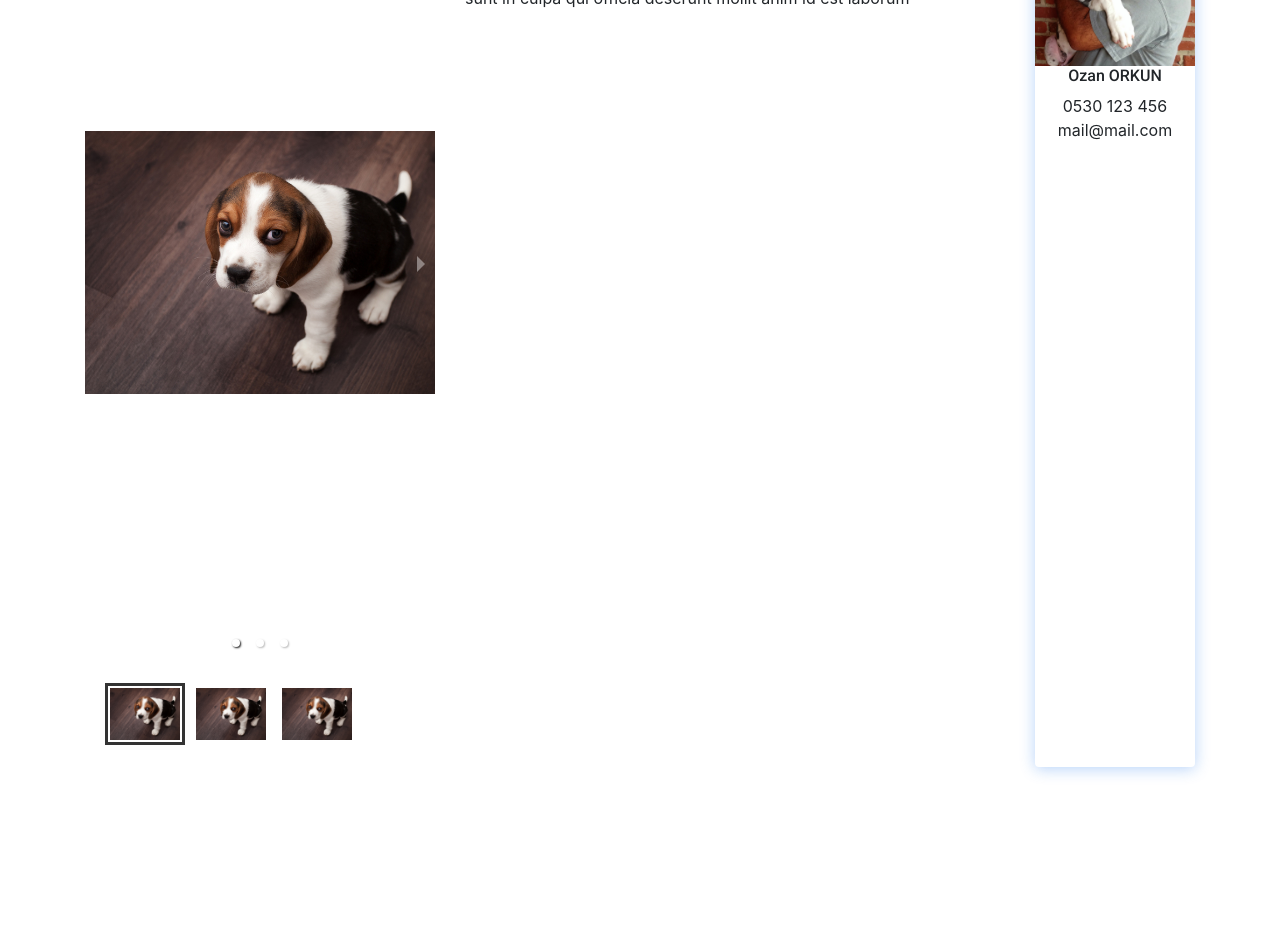
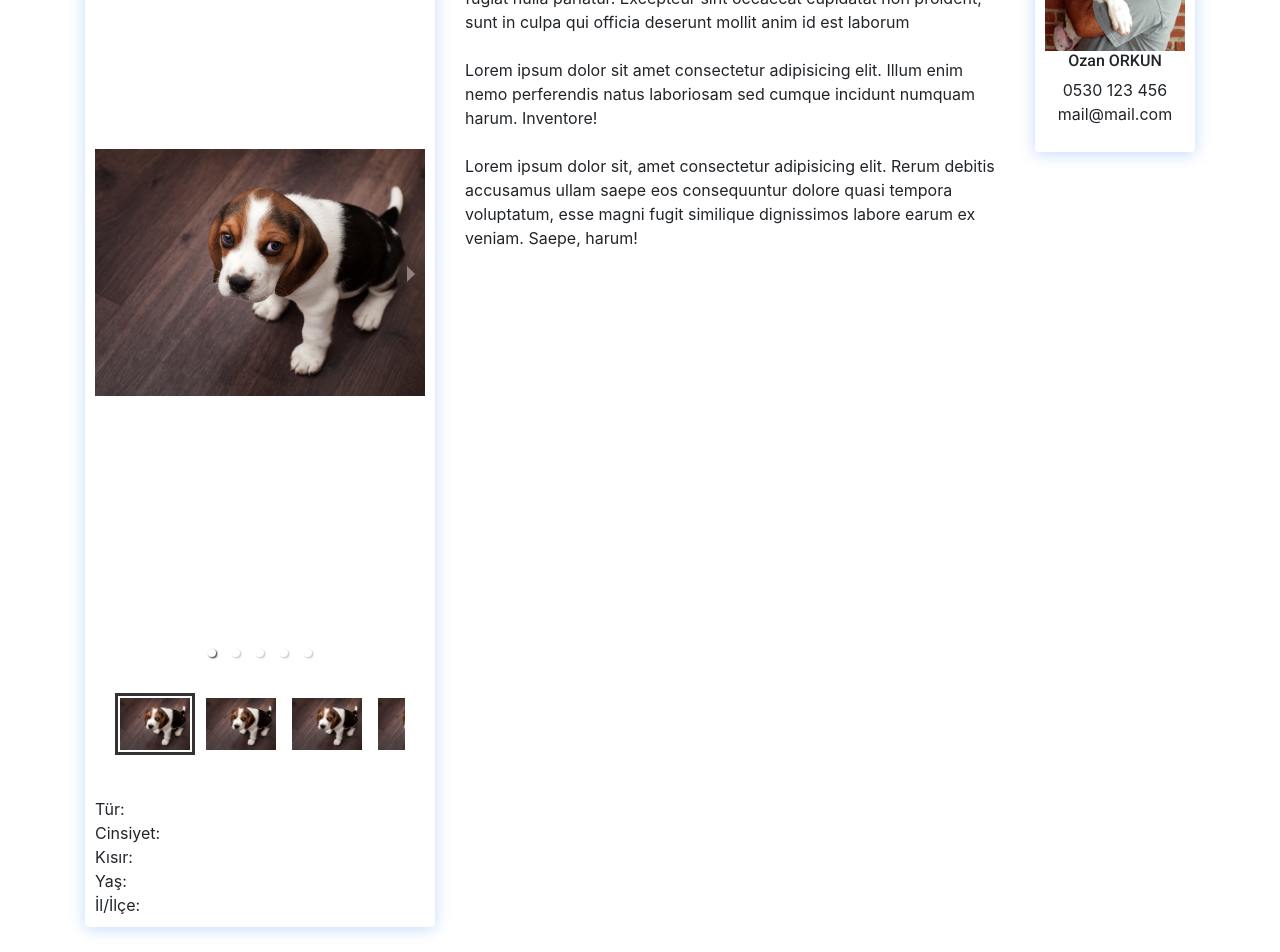
Before and after one commit to Kodluyoruz-Proje-Ekibi/sahiplen, a React (Create React App) app: page /detay in a window 1280 px wide. Shown: the part 280-1232 px from the top of the page. Built offline with nearby package versions, Linux system fonts and the light colour scheme.

Commit message:
animaldetailpage deveopment

```diff
--- /dev/null
+++ b/src/components/AnimalDetailPage/AnimalCard.js
@@ -0,0 +1,20 @@
+import DetailSlider from './DetailSlider';
+import styles from './style.module.css';
+
+function AnimalCard() {
+	return (
+		<div className={styles.member}>
+			<DetailSlider />
+
+			<div className="container">
+				<div className="row">Tür:</div>
+				<div className="row">Cinsiyet:</div>
+				<div className="row">Kısır:</div>
+				<div className="row">Yaş:</div>
+				<div className="row">İl/İlçe:</div>
+			</div>
+		</div>
+	);
+}
+
+export default AnimalCard;
--- a/src/components/AnimalDetail/DetailDescription.js
+++ b/src/components/AnimalDetailPage/Description.js
@@ -4,10 +4,20 @@ function DetailDescription() {
 			<h6>İlan Başlığı</h6>
 			<p>
 				İlan Detayı <br />
+				<br />
 				Ullamco laboris nisi ut aliquip ex ea commodo consequat. Duis aute irure dolor in
 				reprehenderit in voluptate velit esse cillum dolore eu fugiat nulla pariatur. Excepteur sint
 				occaecat cupidatat non proident, sunt in culpa qui officia deserunt mollit anim id est
 				laborum
+				<br />
+				<br />
+				Lorem ipsum dolor sit amet consectetur adipisicing elit. Illum enim nemo perferendis natus
+				laboriosam sed cumque incidunt numquam harum. Inventore!
+				<br />
+				<br />
+				Lorem ipsum dolor sit, amet consectetur adipisicing elit. Rerum debitis accusamus ullam
+				saepe eos consequuntur dolore quasi tempora voluptatum, esse magni fugit similique
+				dignissimos labore earum ex veniam. Saepe, harum!
 			</p>
 		</>
 	);
--- a/src/components/AnimalDetail/DetailGallery.js
+++ b/src/components/AnimalDetailPage/DetailSlider.js
@@ -1,13 +1,19 @@
-import 'react-responsive-carousel/lib/styles/carousel.min.css'; // requires a loader
+import 'react-responsive-carousel/lib/styles/carousel.min.css';
 import { Carousel } from 'react-responsive-carousel';
 import dog from './dog.jpg';
 
 import React from 'react';
 
-function Gallery() {
+function DetailSlider() {
 	return (
-		<div>
-			<Carousel>
+		<>
+			<Carousel statusFormatter={() => null}>
+				<div>
+					<img src={dog} alt="" />
+				</div>
+				<div>
+					<img src={dog} alt="" />
+				</div>
 				<div>
 					<img src={dog} alt="" />
 				</div>
@@ -18,8 +24,8 @@ function Gallery() {
 					<img src={dog} alt="" />
 				</div>
 			</Carousel>
-		</div>
+		</>
 	);
 }
 
-export default Gallery;
+export default DetailSlider;
--- a/src/components/AnimalDetail/index.js
+++ b/src/components/AnimalDetailPage/index.js
@@ -1,19 +1,19 @@
 import React from 'react';
-import Gallery from './DetailGallery';
-import DetailDescription from './DetailDescription';
-import DetailUserCard from './DetailUserCard';
+import AnimalCard from './AnimalCard';
+import DetailDescription from './Description';
+import DetailUserCard from './UserCard';
 
 function AnimalDetail() {
 	return (
 		<div className="container pt-5">
 			<div className="row">
 				<div className="col-lg-4">
-					<Gallery />
+					<AnimalCard />
 				</div>
 				<div className="col-lg-6 pt-4 pt-lg-0 content d-flex flex-column">
 					<DetailDescription />
 				</div>
-				<div className="col-lg-2 d-flex align-items-stretch text-align-center">
+				<div className="col-lg-2 align-items-stretch text-align-center">
 					<DetailUserCard />
 				</div>
 			</div>
--- a/src/components/AnimalDetail/style.module.css
+++ b/src/components/AnimalDetailPage/style.module.css
@@ -1,7 +1,8 @@
 .member {
+	padding: 10px;
 	margin-bottom: 20px;
 	overflow: hidden;
 	border-radius: 4px;
 	background: #fff;
-	box-shadow: 0px 2px 15px rgb(16 110 234 / 30%);
+	box-shadow: 0px 2px 15px rgb(16 110 234 / 25%);
 }
--- a/src/components/Header/index.js
+++ b/src/components/Header/index.js
@@ -5,7 +5,7 @@ import Shop from '../Shop';
 import Blog from '../Blog';
 import AddAnimalPage from '../AddAnimalPage';
 import CardPage from '../CardPage';
-import AnimalDetail from '../AnimalDetail';
+import AnimalDetailPage from '../AnimalDetailPage';
 
 function Header() {
 	return (
@@ -50,7 +50,7 @@ function Header() {
 				<Route path="/shop" component={Shop} />
 				<Route path="/blog" component={Blog} />
 				<Route path="/sahiplendir" component={AddAnimalPage} />
-				<Route path="/detay" component={AnimalDetail} />
+				<Route path="/detay" component={AnimalDetailPage} />
 			</Switch>
 		</Router>
 	);
```
Also changed, not shown: src/components/AnimalDetailPage/UserCard.js (renamed from src/components/AnimalDetail/DetailUserCard.js), src/components/AnimalDetailPage/dog.jpg (renamed from src/components/AnimalDetail/dog.jpg), src/components/AnimalDetailPage/person1.jpg (renamed from src/components/AnimalDetail/person1.jpg).
